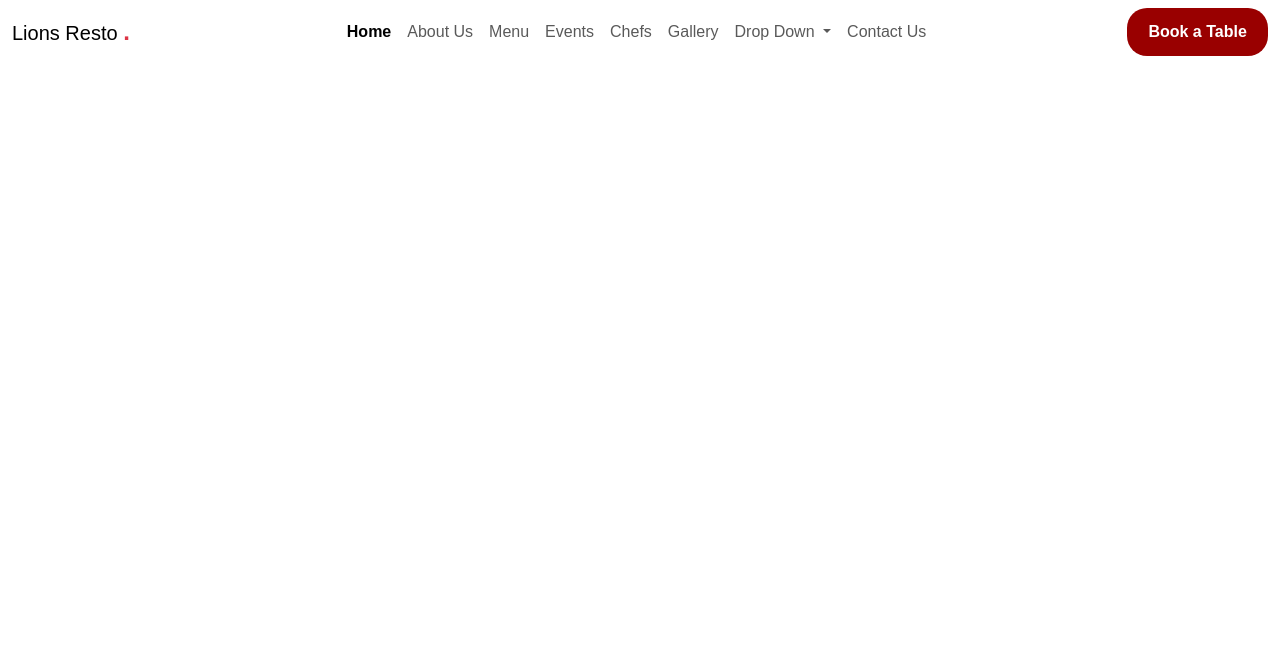
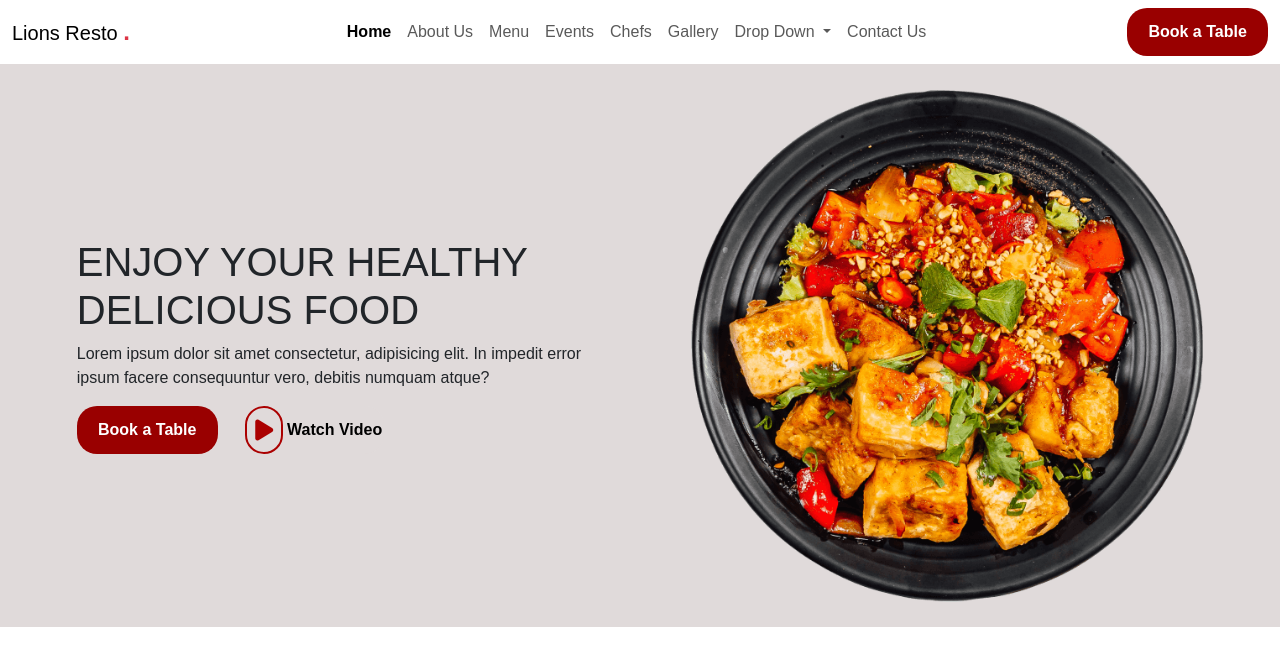
Before and after one commit to H-R-F/first_project_DOM_Achraf_Bensabir, a website: page index.html in a window 1280 px wide. Drawn offline with nearby package versions, Linux system fonts and the light colour scheme.

Commit message:
heroSection

```diff
--- a/index.html
+++ b/index.html
@@ -72,6 +72,7 @@
     <!-- main -->
     <main>
         <!-- ^section Modal -->
+
         <section class="modale position-fixed d-none" id="modale">
             <div class="signUp signUpTog" id="signUp">
                 <div class="d-lg-flex justify-content-lg-center">
@@ -110,6 +111,25 @@
         <!-- ^End section Modal -->
 
         <!-- heroSection -->
+
+        <section class="heroSection">
+            <div class="title">
+                <h1>ENJOY YOUR HEALTHY DELICIOUS FOOD</h1>
+                <p>Lorem ipsum dolor sit amet consectetur, adipisicing elit. In impedit error ipsum facere consequuntur
+                    vero, debitis numquam atque?</p>
+                <div class="allButton">
+                    <button class="Button heroButton"> Book a Table</button>
+                    <div class="Button playVideo">
+                        <i class="fa-solid fa-play "></i>
+                        <span class="">Watch Video</span>
+                    </div>
+                </div>
+            </div>
+            <div class="image">
+                <img src="./public/image/menu-item-1.png" alt="img">
+            </div>
+        </section>
+
         <!-- end heroSection -->
 
         <!-- secondSection -->
```
